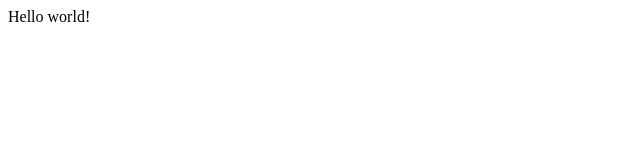
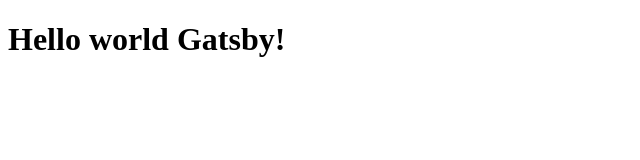
Before and after one commit to sumitsssss/Gatsby-mdx-blog, a Gatsby site: page / in a window 1280 px wide. Shown: the whole page, without its empty margins (0-640 px from the left). Built offline with nearby package versions, Linux system fonts and the light colour scheme; Gatsby itself is replaced by a stand-in of ours.

Commit message:
Initialize Gatsby Hello World Project

```diff
--- a/src/pages/index.js
+++ b/src/pages/index.js
@@ -1,5 +1,9 @@
 import React from "react"
 
 export default function Home() {
-  return <div>Hello world!</div>
+  return (
+    <div>
+      <h1>Hello world Gatsby!</h1>
+    </div>
+  )
 }
```
